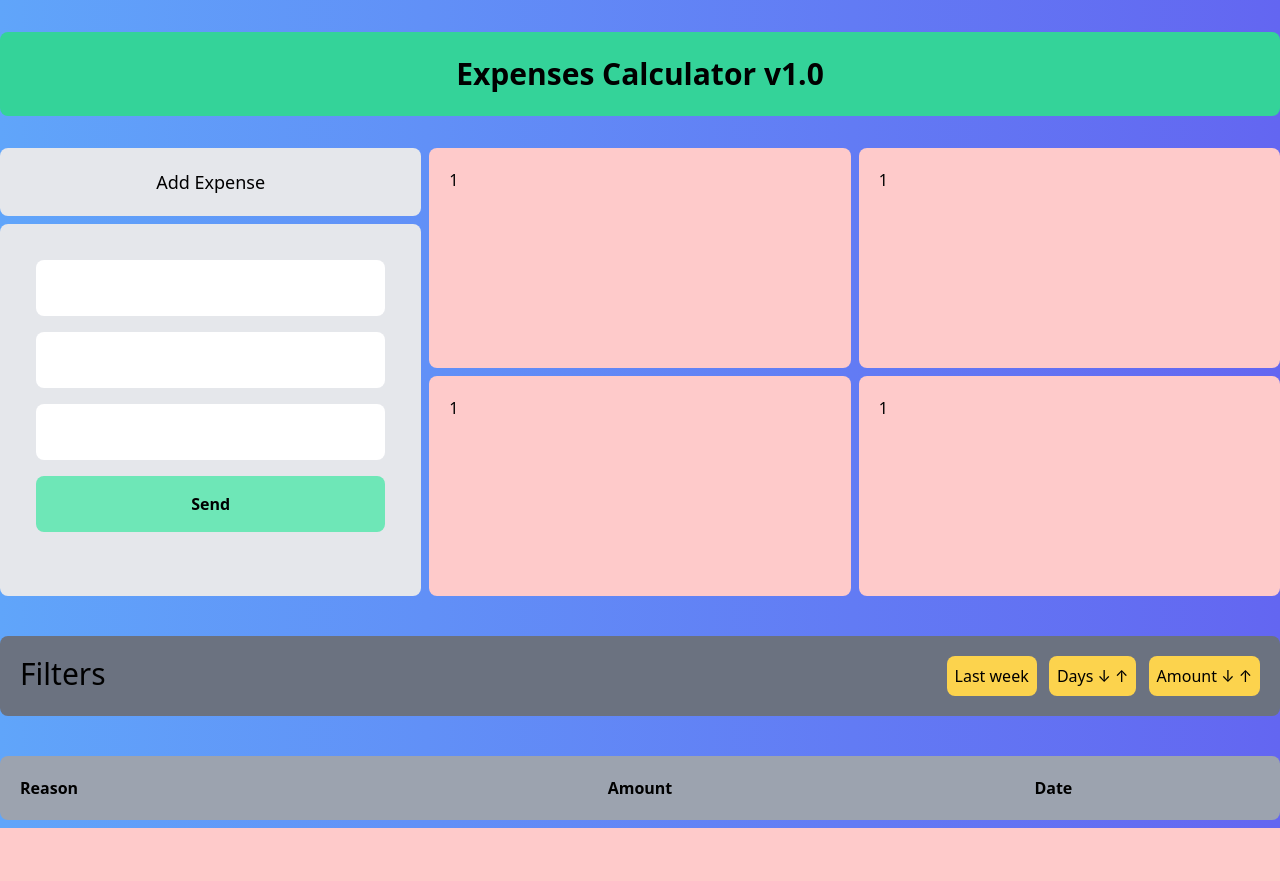
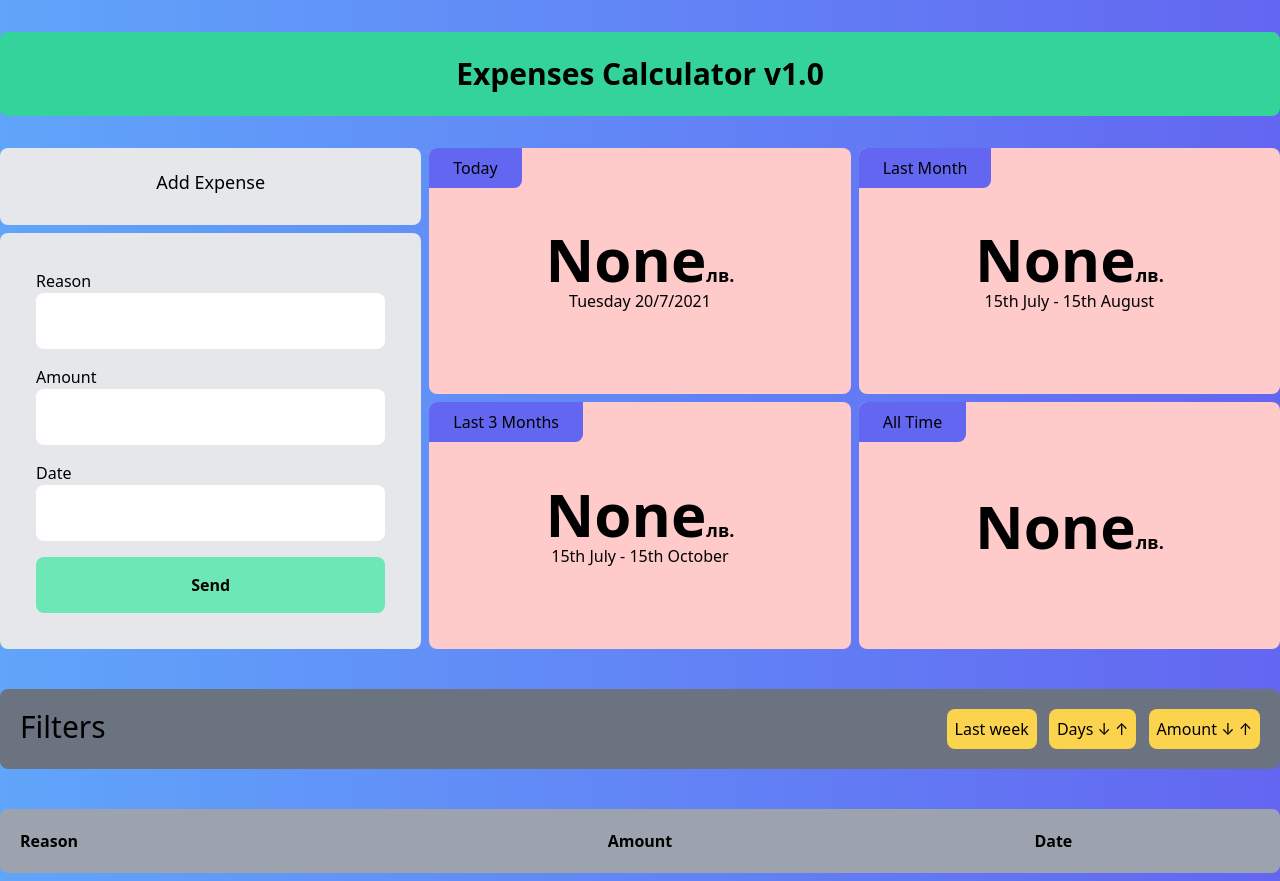
Before and after one commit to justteshi/expenses-calculator, a Django app: page / in a window 1280 px wide. Before the commit the page ends 828 px from the top, so only its background shows below. Run offline with Django 3.2, Linux system fonts and the light colour scheme; data that the repository does not hold is empty; style sheets or scripts are compiled from the project's sources.

Commit message:
Feat: today total expenses

```diff
--- a/money/templates/home.html
+++ b/money/templates/home.html
@@ -4,20 +4,35 @@
 {% block content %}
 <div class=" container grid grid-cols-3 grid-rows-6 gap-2">
     <div class="row-span-1 bg-gray-200 p-5 rounded-lg text-center text-lg ">Add Expense</div>
-    <div class="row-span-3 bg-red-200 p-5 rounded-lg">1</div>
-    <div class="row-span-3 bg-red-200 p-5 rounded-lg">1</div>
+    <!-- Today -->
+    <div class="row-span-3 bg-red-200 p-5 rounded-lg flex justify-center relative">
+        <p class="absolute left-0 top-0 pt-2 pb-2 pl-6 pr-6 rounded-tl-lg rounded-br-lg bg-indigo-500">Today</p>
+        <div class="m-auto">
+            <p class="text-center font-bold text-6xl">{{expenses_today}}<span class="text-lg">лв.</span></p>
+            <p class="text-center">{{ today_date|date:"l j/n/Y" }}</p>
+        </div>
+    </div>
+    <!-- Last Month -->
+    <div class="row-span-3 bg-red-200 p-5 rounded-lg flex justify-center relative">
+        <p class="absolute left-0 top-0 pt-2 pb-2 pl-6 pr-6 rounded-tl-lg rounded-br-lg bg-indigo-500">Last Month</p>
+        <div class="m-auto">
+            <p class="text-center font-bold text-6xl">{{expenses_today}}<span class="text-lg">лв.</span></p>
+            <p class="text-center">15th July - 15th August</p>
+        </div>
+    </div>
+    <!-- Add Exprense Form -->
     <div class="row-span-5 bg-gray-200 p-5 rounded-lg border-black">
         <form action="" method="">
             <div class="m-4">
-                <lable></lable>
+                <lable>Reason</lable>
                 <input class="p-4 w-full rounded-lg">
             </div>
             <div class="m-4">
-                <lable></lable>
+                <lable>Amount</lable>
                 <input class="p-4 w-full rounded-lg">
             </div>
             <div class="m-4">
-                <lable></lable>
+                <lable>Date</lable>
                 <input class="p-4 w-full rounded-lg">
             </div>
             <div class="m-4  flex justify-center">
@@ -27,8 +42,21 @@
             </div>
         </form>
     </div>
-    <div class="row-span-3 bg-red-200 p-5 rounded-lg">1</div>
-    <div class="row-span-3 bg-red-200 p-5 rounded-lg">1</div>
+    <!-- Last 3 Months -->
+    <div class="row-span-3 bg-red-200 p-5 rounded-lg flex justify-center relative">
+        <p class="absolute left-0 top-0 pt-2 pb-2 pl-6 pr-6 rounded-tl-lg rounded-br-lg bg-indigo-500">Last 3 Months</p>
+        <div class="m-auto">
+            <p class="text-center font-bold text-6xl">{{expenses_today}}<span class="text-lg">лв.</span></p>
+            <p class="text-center">15th July - 15th October</p>
+        </div>
+    </div>
+    <!-- All time -->
+    <div class="row-span-3 bg-red-200 p-5 rounded-lg flex justify-center relative">
+        <p class="absolute left-0 top-0 pt-2 pb-2 pl-6 pr-6 rounded-tl-lg rounded-br-lg bg-indigo-500">All Time</p>
+        <div class="m-auto">
+            <p class="text-center font-bold text-6xl">{{expenses_today}}<span class="text-lg">лв.</span></p>
+        </div>
+    </div>
 </div>
 
 <div class="container w-full bg-gray-500 p-4 mt-10 rounded-lg flex justify-end">
@@ -52,7 +80,7 @@
     {% for article in articles %}
     <div class="bg-gray-200 p-5 mt-2 mb-2 rounded-lg w-full grid grid-cols-3">
         <p>{{ article.reason }}</p>
-        <p class="text-center">{{ article.amount }} lv.</p>
+        <p class="text-center">{{ article.amount }} лв.</p>
         <p class="text-center">{{ article.date|date:"l j/n/Y" }}</p>
     </div>
 
--- a/money/views.py
+++ b/money/views.py
@@ -1,11 +1,22 @@
 from django.shortcuts import render
-from django.http import HttpResponse
 from .models import ExpenseArticle
+from django.db.models import Sum
+from datetime import date
 
 
 def index(request):
+    # Fetch all Expense articles
     articles = ExpenseArticle.objects.all()
+
+    # Fetch all articles of today and their sum
+    today_date = date.today()
+    articles_today = ExpenseArticle.objects.filter(date__date=today_date)
+    expenses_today = articles_today.aggregate(Sum('amount'))['amount__sum']
+
+
 
     return render(request, 'home.html',{
         'articles': articles,
+        'today_date': today_date,
+        'expenses_today': expenses_today,
     })
```
